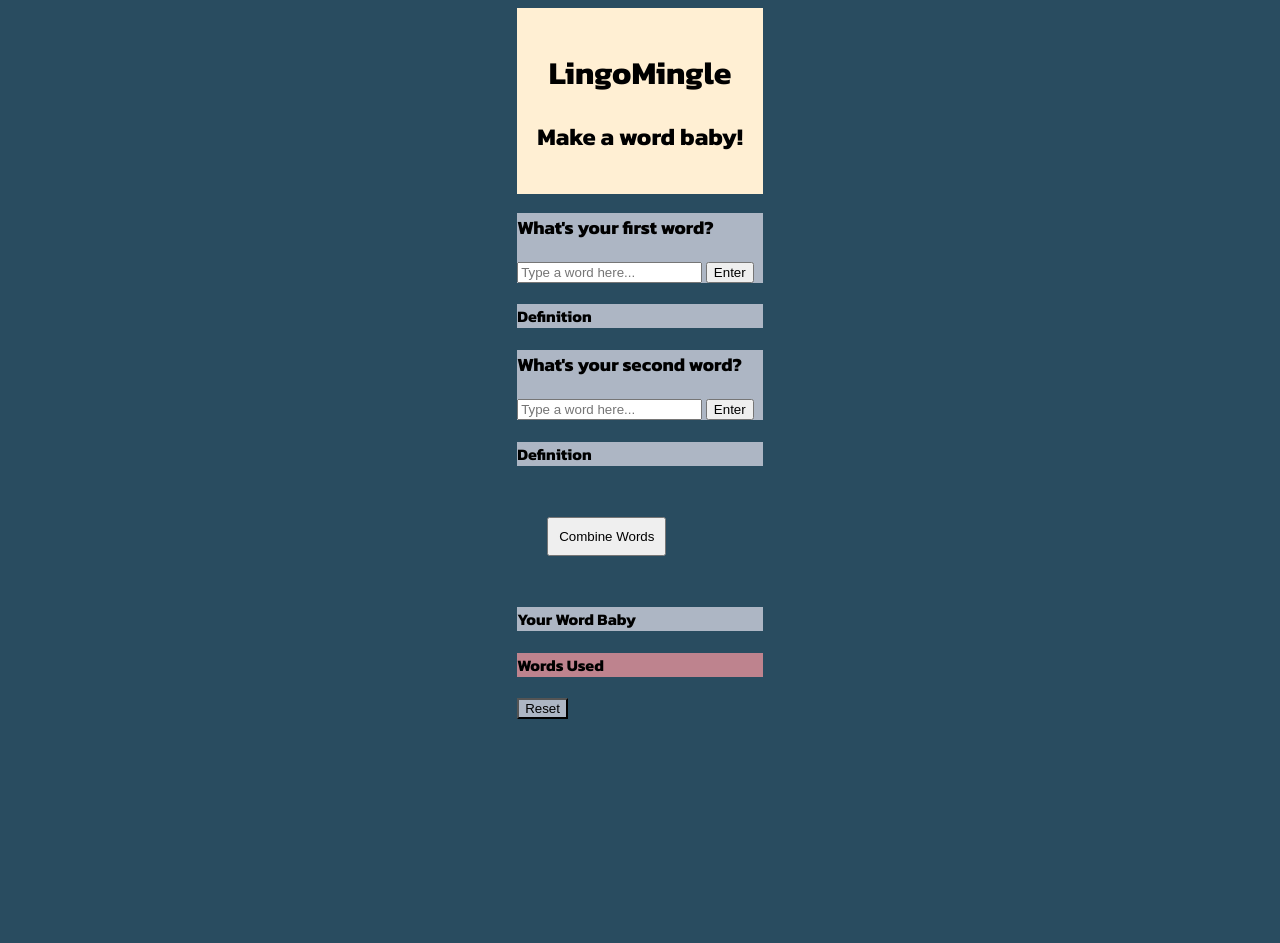
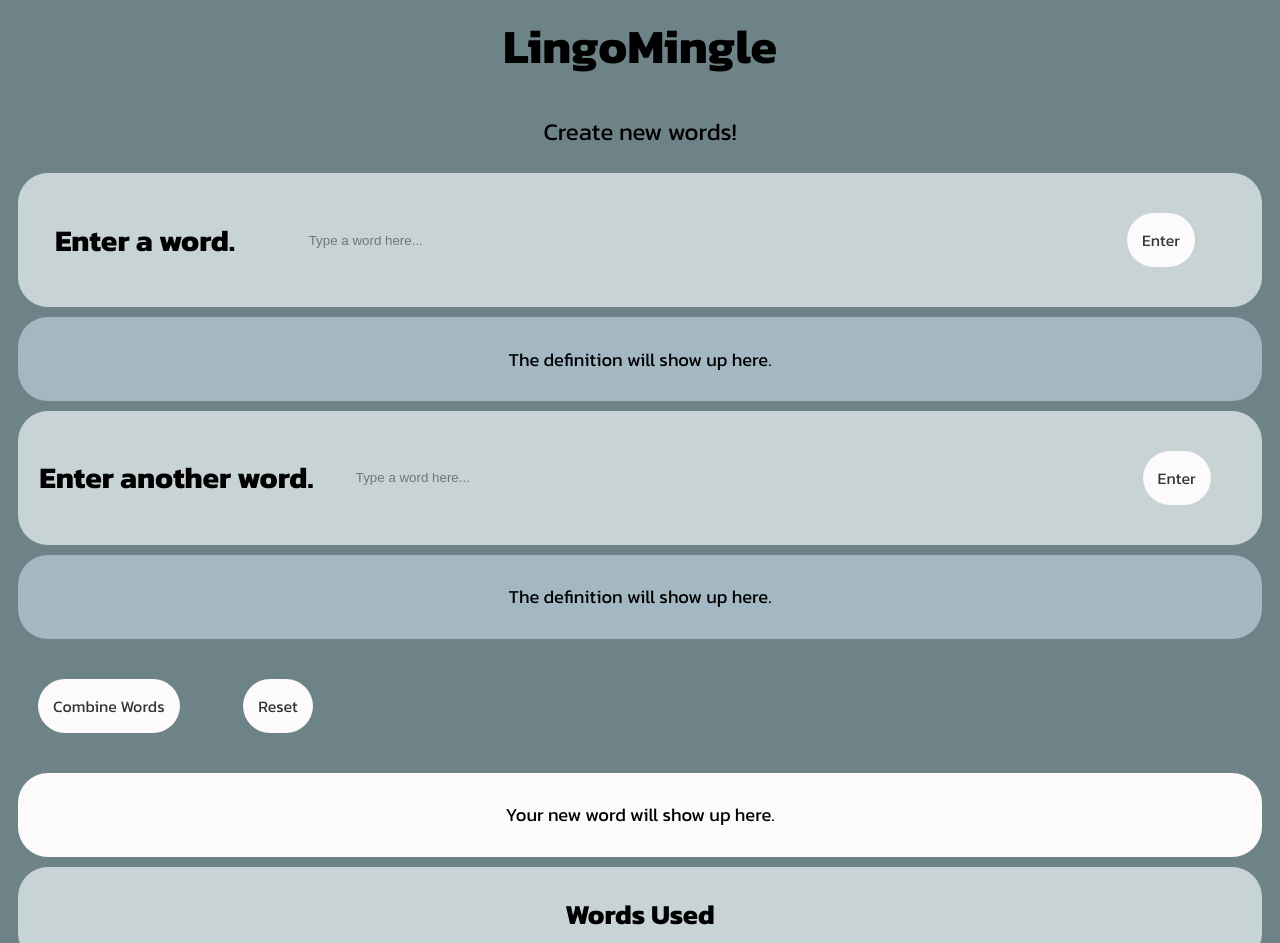
Before and after one commit to staten-island-tech/create-task-kaitlyndeng, a website built with Vite: page create-task/index.html in a window 1280 px wide. Shown: the top 943 px of the page. Before the commit the page ends 800 px from the top, so only its background shows below. Built offline with nearby package versions, Linux system fonts and the light colour scheme.

Commit message:
Commit 19

```diff
--- a/create-task/index.html
+++ b/create-task/index.html
@@ -7,48 +7,48 @@
 <link rel="preconnect" href="https://fonts.gstatic.com" crossorigin>
 <link href="https://fonts.googleapis.com/css2?family=Kanit:wght@400;700&display=swap" rel="stylesheet">
     <title>LingoMingle</title>
-
   </head>
   <body>
  <div class="header">
       <h1 class="main-header">LingoMingle</h1>
-      <h2 class="desc">Make a word baby!</h2>
+      <p>Create new words!</p>
 
 </div>
 
 
-<div class="word1">
-        <h3>What's your first word?</h3>
+<div class="words">
+        <h2>Enter a word.</h2>
         <input type="text" placeholder="Type a word here..." id="input"  required>
         <button id="btn">Enter</button>
  </div>
 
  <div class="definition1">
-  <h4>Definition </h4>
+  <p>The definition will show up here.</p>
 </div>
 
-<div class="word2">
-        <h3>What's your second word?</h3>
+<div class="words">
+        <h2>Enter another word.</h2>
         <input type="text" placeholder="Type a word here..." id="input2"  required>
         <button id="button">Enter</button>
  </div>
 
   <div class="definition2">
-    <h4>Definition </h4>
+    <p>The definition will show up here.</p>
   </div>
 
 <button class="combine">Combine Words</button>
+<button class="reset">Reset</button>
 
 <div class="result">
-  <h4>Your Word Baby</h4>
+  <p>Your new word will show up here.</p>
 </div>
 
 
  <div class="history">
-  <h4>Words Used</h4>
+  <h2> Words Used</h2>
  </div>
 
- <button class="reset">Reset</button>
+
 
 <script type="module" src="/main.js"></script>
 </body>
--- a/create-task/main.js
+++ b/create-task/main.js
@@ -46,7 +46,7 @@ DOMSelectors.btn.addEventListener("click", function () {
           console.log(preventRepeat(generated));
 
         function history(){
-          DOMSelectors.history.innerHTML = `<div class="history">${preventRepeat(generated)}</div>`
+          DOMSelectors.history.innerHTML = `<div class="history"><h2> Words Used</h2>${preventRepeat(generated)}</div>`
         }
       history()
 
@@ -95,7 +95,7 @@ DOMSelectors.button.addEventListener("click", function () {
           console.log(preventRepeat(generated));
 
         function history(){
-            DOMSelectors.history.innerHTML = `<div class="history">${preventRepeat(generated)}</div>`
+            DOMSelectors.history.innerHTML = `<div class="history"><h2> Words Used</h2>${preventRepeat(generated)}</div>`
           }
         history()
 
@@ -103,7 +103,7 @@ DOMSelectors.button.addEventListener("click", function () {
     } catch (error) {
       console.log(error);
       console.log("bad");
-      DOMSelectors.definition1.insertAdjacentHTML("afterbegin",
+      DOMSelectors.definition2.insertAdjacentHTML("afterbegin",
       `<h2 class="err">Word not found. Please check your spelling.</h2>`
       )}
     }
@@ -116,31 +116,31 @@ DOMSelectors.combine.addEventListener("click", function () {
     const firstTwo = str1.substring(0,2);
     const str2 = input2.value;
     const lastTwo = str2.substring(str2.length - 2);
-   DOMSelectors.result.insertAdjacentHTML("beforeend",`<div class="results">${firstTwo}${lastTwo}</div>`)
+   DOMSelectors.result.innerHTML = `<div class="results"><h2>Your Word Baby</h2>${firstTwo}${lastTwo}</div>`
   }else if (input.value.length > 3 && input2.value.length > 3){
     const str1 = input.value;
     const firstThree = str1.substring(0,3);
     const str2 = input2.value;
     const lastThree = str2.substring(str2.length - 3);
-    DOMSelectors.result.insertAdjacentHTML("beforeend",`<div class="results">${firstThree}${lastThree}</div>`)
+    DOMSelectors.result.innerHTML=`<div class="results"><h2>Your Word Baby</h2>${firstThree}${lastThree}</div>`
   }else if (input.value.length < 4 && input2.value.length > 3){
     const str1 = input.value;
     const firstTwo = str1.substring(0,2);
     const str2 = input2.value;
     const lastThree = str2.substring(str2.length - 3);
-    DOMSelectors.result.insertAdjacentHTML("beforeend",`<div class="results">${firstTwo}${lastThree}</div>`)
+    DOMSelectors.result.innerHTML=`<div class="results"><h2>Your Word Baby</h2>${firstTwo}${lastThree}</div>`
   }else if (input.value.length > 3 && input2.value.length < 4){
     const str1 = input.value;
     const firstThree = str1.substring(0,3);
     const str2 = input2.value;
     const lastTwo = str2.substring(str2.length - 2);
-    DOMSelectors.result.insertAdjacentHTML("beforeend",`<div class="results">${firstThree}${lastTwo}</div>`)
+    DOMSelectors.result.insertAdjacentHTML=`<div class="results"><h2>Your Word Baby</h2>${firstThree}${lastTwo}</div>`
   }})
 
 DOMSelectors.reset.addEventListener("click", function(){
   input.value="";
   input2.value="";
-  DOMSelectors.definition1.innerHTML=""
+  DOMSelectors.definition1.innerHTML="";
   DOMSelectors.definition2.innerHTML="";
   DOMSelectors.result.innerHTML=""
 })
--- a/create-task/style.css
+++ b/create-task/style.css
@@ -1,38 +1,79 @@
+html, body{
+  background-color: #6E8387;
+  font-family: 'Kanit', sans-serif;
+  box-sizing: border-box;
+  color: #000000;
+}
 .header{
-background-color: #FFEFD3;
-text-align: center;
-padding:20px;
+  background-color: #6E8387;
+  padding:0px;
+  margin: 10px;
+  font-size: 1.5rem;
+  text-align: center;
+  border-radius: 30px;
 }
 
-body{
-  background-color: #294C60;
-  font-family: 'Kanit', sans-serif;
+#input, #input2{
+  background-color: #C8D3D5;
+  padding:10px;
+  margin: 10px;
+  width: 60%;
+  justify-content: center;
+  border: none;
+  color: #121111;
+}
+
+.words{
+  background-color: #C8D3D5;
+  padding:10px;
+  margin: 10px;
+  text-align: center;
+  font-size: 1.25rem;
+  justify-content: space-around;
   display: flex;
   flex-direction: row;
-  justify-content: space-around;
+  border-radius: 30px;
+  align-items: center;
 
 }
 
-.word1, .word2{
-  background-color: #ADB6C4;
+.definition1, .definition2{
+  background-color: #A4B8C4;
+  padding:10px;
+  margin: 10px;
+  text-align: center;
+  border-radius: 30px;
+  font-size: 1.15rem;
 }
 
-.definition1, .definition2{
-  background-color: #ADB6C4;
-}
-.combine{
-  padding: 10px;
+.combine, #btn, #button, .reset{
+  padding: 15px;
   margin: 30px;
   align-items: center;
+  text-align: center;
+  border-radius: 30px;
+  border: none;
+  background-color: #FCFAFA;
+  color: #343434;
+  font-family: 'Kanit', sans-serif;
+  font-weight: 500;
+  font-size: 1rem;
+}
 
+.result{
+ padding:10px;
+ margin: 10px;
+ text-align: center;
+ border-radius: 30px;
+ background-color: #FCFAFA;
+ font-size: 1.15rem;
 }
-.result{
-  background-color: #ADB6C4;
+
+.history{
+  padding:5px;
+  margin: 10px;
+  text-align: center;
+  border-radius: 30px;
+  background-color: #C8D3D5;
+  font-size: 1.15rem;
 }
-.reset{
-  background-color: #ADB6C4;
-}
-.history{
-  background-color: #be838e;
-
-}
```
